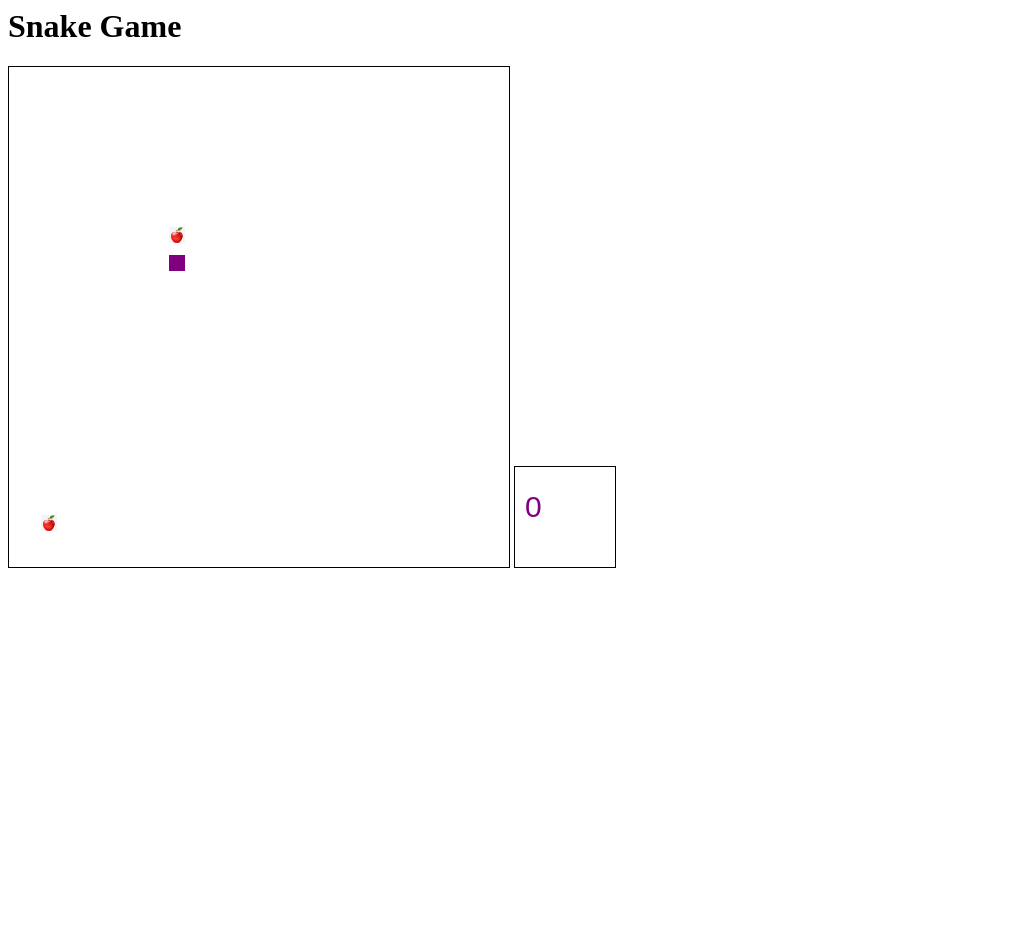
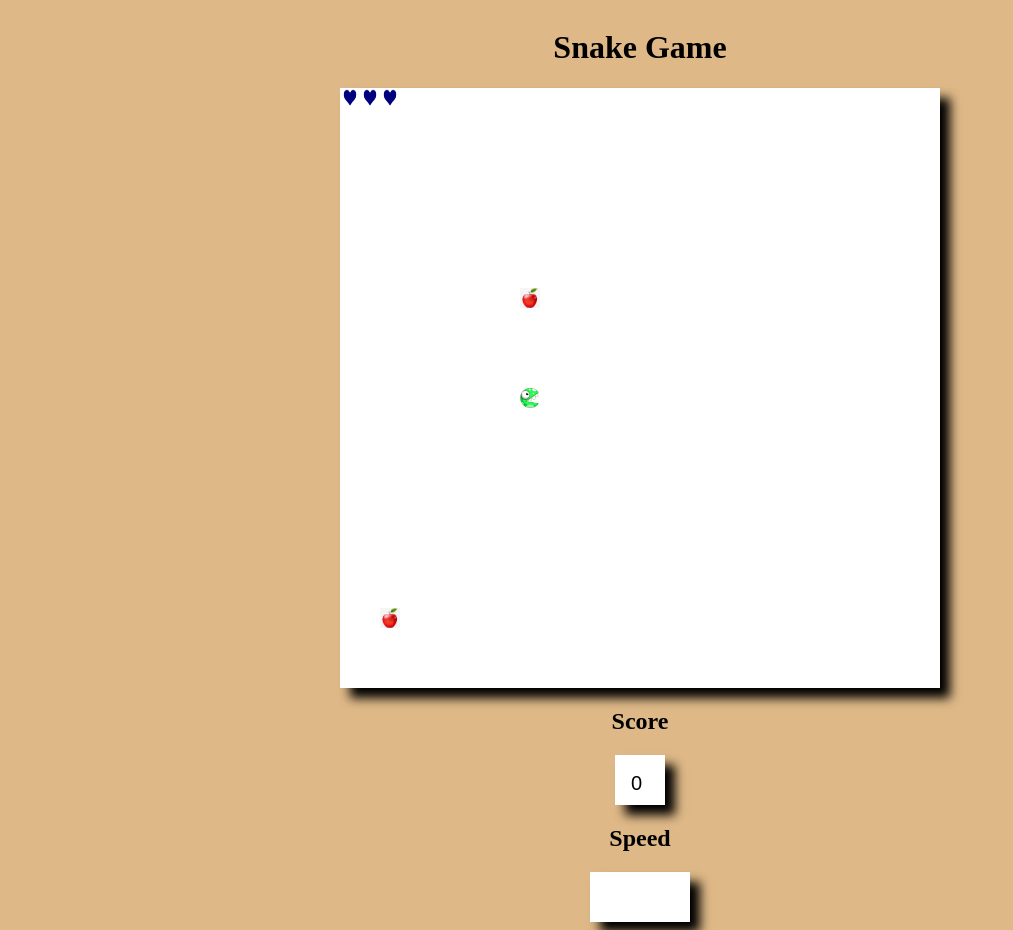
Before and after one commit to rg-km/se-fe6-kelompok4, a plain HTML site: page snake-game/assets/index.html in a window 1280 px wide. Shown: the whole page, without its empty margins (0-1013 px from the left). Before the commit the page ends 800 px from the top, so only its background shows below. Drawn offline with Linux system fonts and the light colour scheme.

Commit message:
chore: change snake character

```diff
--- a/snake-game/assets/index.html
+++ b/snake-game/assets/index.html
@@ -1,14 +1,36 @@
 <html>
 
 <head>
+    <style>
+        body {
+            background: burlywood;
+            margin: 0 px;
+            padding: 0px;
+            display: flex;
+            flex-direction: column;
+            justify-content: center;
+            align-items: center;
+        }
+
+        canvas {
+            background: white;
+            box-shadow: black 10px 10px 10px;
+        }
+    </style>
 </head>
 <script type="text/javascript" src="script.js"></script>
 
 <body onload="draw();">
     <h1>Snake Game</h1>
-    <canvas id="snakeBoard" width="500" height="500" style="border:1px solid #000000;"></canvas>
-    <canvas id="score1Board" width="100" height="100" style="border:1px solid #000000;"></canvas>
+    <canvas id="snakeBoard" width="600" height="600"></canvas>
+    <h2>Score</h2>
+    <canvas id="scoreBoard" width="50" height="50"></canvas>
+    <h2>Speed</h2>
+    <canvas id="speedBoard" width="100" height="50"></canvas>
     <img src="./apple.png" id="apple" alt="" width="20" height="20" style="display: none" />
+    <img src="./life.png" id="life" alt="" width="20" height="20" style="display: none" />
+    <img src="./snake-head.png" id="snakeHead" alt="" width="30" height="30" style="display: none;" />
+    <img src="./snake-body.png" id="snakeBody" alt="" width="20" height="20" style="display: none;" />
 </body>
 
 </html>
--- a/snake-game/assets/script.js
+++ b/snake-game/assets/script.js
@@ -1,5 +1,5 @@
-const CELL_SIZE = 16;
-const CANVAS_SIZE = 508;
+const CELL_SIZE = 20;
+const CANVAS_SIZE = 600;
 const REDRAW_INTERVAL = 50;
 const WIDTH = CANVAS_SIZE / CELL_SIZE;
 const HEIGHT = CANVAS_SIZE / CELL_SIZE;
@@ -9,7 +9,7 @@ const DIRECTION = {
     UP: 2,
     DOWN: 3,
 }
-MOVE_INTERVAL = 220;
+const MOVE_INTERVAL = 300;
 
 function initPosition() {
     return {
@@ -31,17 +31,24 @@ function initDirection() {
     return Math.floor(Math.random() * 4);
 }
 
-function initSnake(color, name) {
+function initSnake(color) {
     return {
-        name: name,
         color: color,
         ...initHeadAndBody(),
         direction: initDirection(),
         score: 0,
-        speed: 220
+        speed: 300
     }
 }
-let snake1 = initSnake("purple", "Ular 1");
+
+function initLife(x, y) {
+    return {
+        x: x,
+        y: y
+    }
+}
+
+let snake1 = initSnake("green");
 
 let apple = {
     position: initPosition()
@@ -51,27 +58,57 @@ let apple2 = {
     position: initPosition()
 }
 
+let life1 = initLife(0, 0);
+let life2 = initLife(1, 0);
+let life3 = initLife(2, 0);
+
+const life = [life1, life2, life3];
+
 function drawCell(ctx, x, y, color) {
     ctx.fillStyle = color;
     ctx.fillRect(x * CELL_SIZE, y * CELL_SIZE, CELL_SIZE, CELL_SIZE);
 }
 
+function drawSnake(ctx, x, y) {
+    let img = document.getElementById("snakeHead");
+    ctx.drawImage(img, x * CELL_SIZE, y * CELL_SIZE, CELL_SIZE, CELL_SIZE);
+}
+
+function drawSnakeBody(ctx, x, y) {
+    let img = document.getElementById("snakeBody");
+    ctx.drawImage(img, x * CELL_SIZE, y * CELL_SIZE, CELL_SIZE, CELL_SIZE);
+}
+
 function drawApple(ctx, x, y) {
-    let img = document.getElementById('apple');
+    let img = document.getElementById("apple");
+    ctx.drawImage(img, x * CELL_SIZE, y * CELL_SIZE, CELL_SIZE, CELL_SIZE);
+}
+
+function drawLife(ctx, x, y) {
+    let img = document.getElementById("life");
     ctx.drawImage(img, x * CELL_SIZE, y * CELL_SIZE, CELL_SIZE, CELL_SIZE);
 }
 
 function drawScore(snake) {
     let scoreCanvas;
-    if (snake.color == snake1.color) {
-        scoreCanvas = document.getElementById("score1Board");
-    }
+    scoreCanvas = document.getElementById("scoreBoard");
     let scoreCtx = scoreCanvas.getContext("2d");
 
     scoreCtx.clearRect(0, 0, CANVAS_SIZE, CANVAS_SIZE);
-    scoreCtx.font = "30px Arial";
-    scoreCtx.fillStyle = snake.color
-    scoreCtx.fillText(snake.score, 10, scoreCanvas.scrollHeight / 2);
+    scoreCtx.font = "20px Arial";
+    scoreCtx.fillStyle = "black";
+    scoreCtx.fillText(snake.score, 16, 35);
+}
+
+function drawSpeed(snake) {
+    let speedCanvas;
+    speedCanvas = document.getElementById("speedBoard");
+    let speedCtx = speedCanvas.getContext("2d");
+
+    speedCtx.clearRect(0, 0, CANVAS_SIZE, CANVAS_SIZE);
+    speedCtx.font = "20px Arial";
+    speedCtx.fillStyle = "black";
+    speedCtx.fillText(snake.speed, 10, 25);
 }
 
 function draw() {
@@ -81,10 +118,15 @@ function draw() {
 
         ctx.clearRect(0, 0, CANVAS_SIZE, CANVAS_SIZE);
 
-        drawCell(ctx, snake1.head.x, snake1.head.y, snake1.color);
+        //drawCell(ctx, snake1.head.x, snake1.head.y, snake1.color);\
+        drawSnake(ctx, snake1.head.x, snake1.head.y, snake1.color);
         for (let i = 1; i < snake1.body.length; i++) {
-            drawCell(ctx, snake1.body[i].x, snake1.body[i].y, snake1.color);
+            drawSnakeBody(ctx, snake1.body[i].x, snake1.body[i].y, snake1.color);
         }
+
+        drawLife(ctx, life1.x, life1.y);
+        drawLife(ctx, life2.x, life2.y);
+        drawLife(ctx, life3.x, life3.y);
 
         drawApple(ctx, apple.position.x, apple.position.y);
         drawApple(ctx, apple2.position.x, apple2.position.y);
@@ -112,8 +154,10 @@ function eat(snake, apple) {
     if (snake.head.x == apple.position.x && snake.head.y == apple.position.y) {
         apple.position = initPosition();
         snake.score++;
-        snake.speed -= 5;
         snake.body.push({ x: snake.head.x, y: snake.head.y });
+        if (snake.score % 5 === 0) {
+            snake.speed -= 50;
+        }
     }
 }
 
@@ -179,6 +223,8 @@ function move(snake) {
         setTimeout(function() {
             move(snake);
         }, snake.speed);
+    } else {
+        initGame();
     }
 }
 
```
Also changed, not shown: snake-game/assets/life.png (added), snake-game/assets/snake-body.png (added), snake-game/assets/snake-head.png (added).
